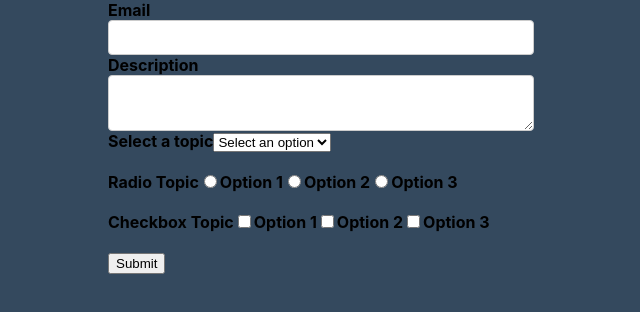
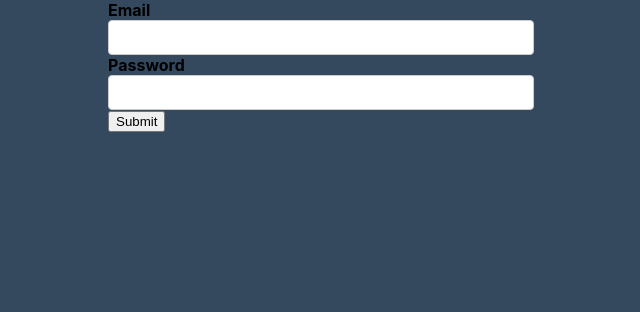
Before and after one commit to rsshonjoydas/react-formik, a React (Create React App) app: page / in a window 1280 px wide. Shown: the top 312 px of the page, without its empty margins (319-959 px from the left). Built offline with nearby package versions, Linux system fonts and the light colour scheme.

Commit message:
Login Form

```diff
--- a/src/App.js
+++ b/src/App.js
@@ -1,10 +1,10 @@
 import './App.css';
-import FormikContainer from './components/FormikControl/FormikContainer';
+import LoginForm from './components/LoginForm';
 
 function App() {
   return (
     <div className="App">
-      <FormikContainer />
+      <LoginForm />
     </div>
   );
 }
--- /dev/null
+++ b/src/components/LoginForm.js
@@ -0,0 +1,35 @@
+import { Form, Formik } from 'formik';
+import React from 'react';
+import * as Yup from 'yup';
+import FormikControl from './FormikControl/FormikControl';
+
+const LoginForm = () => {
+  const initialValues = {
+    email: '',
+    password: '',
+  };
+
+  const validationSchema = Yup.object({
+    email: Yup.string().email('Invalid email format!').required('Required'),
+    password: Yup.string().required('Required'),
+  });
+
+  const onSubmit = (values) => {
+    console.log('Form data', values);
+  };
+  return (
+    <Formik initialValues={initialValues} validationSchema={validationSchema} onSubmit={onSubmit}>
+      {(formik) => (
+        <Form>
+          <FormikControl control="input" type="email" label="Email" name="email" />
+          <FormikControl control="input" type="password" label="Password" name="password" />
+          <button type="submit" disabled={!formik.isValid}>
+            Submit
+          </button>
+        </Form>
+      )}
+    </Formik>
+  );
+};
+
+export default LoginForm;
```
